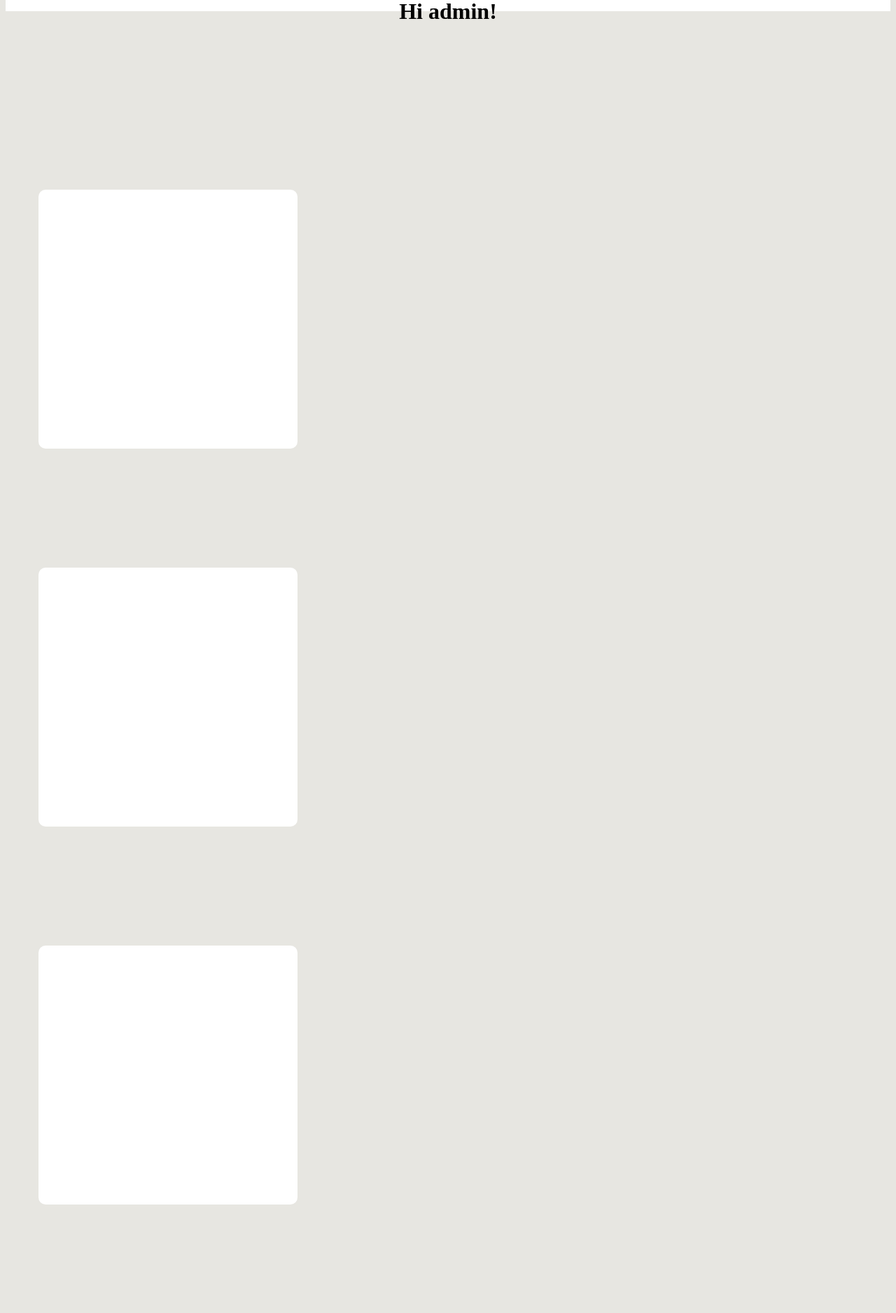
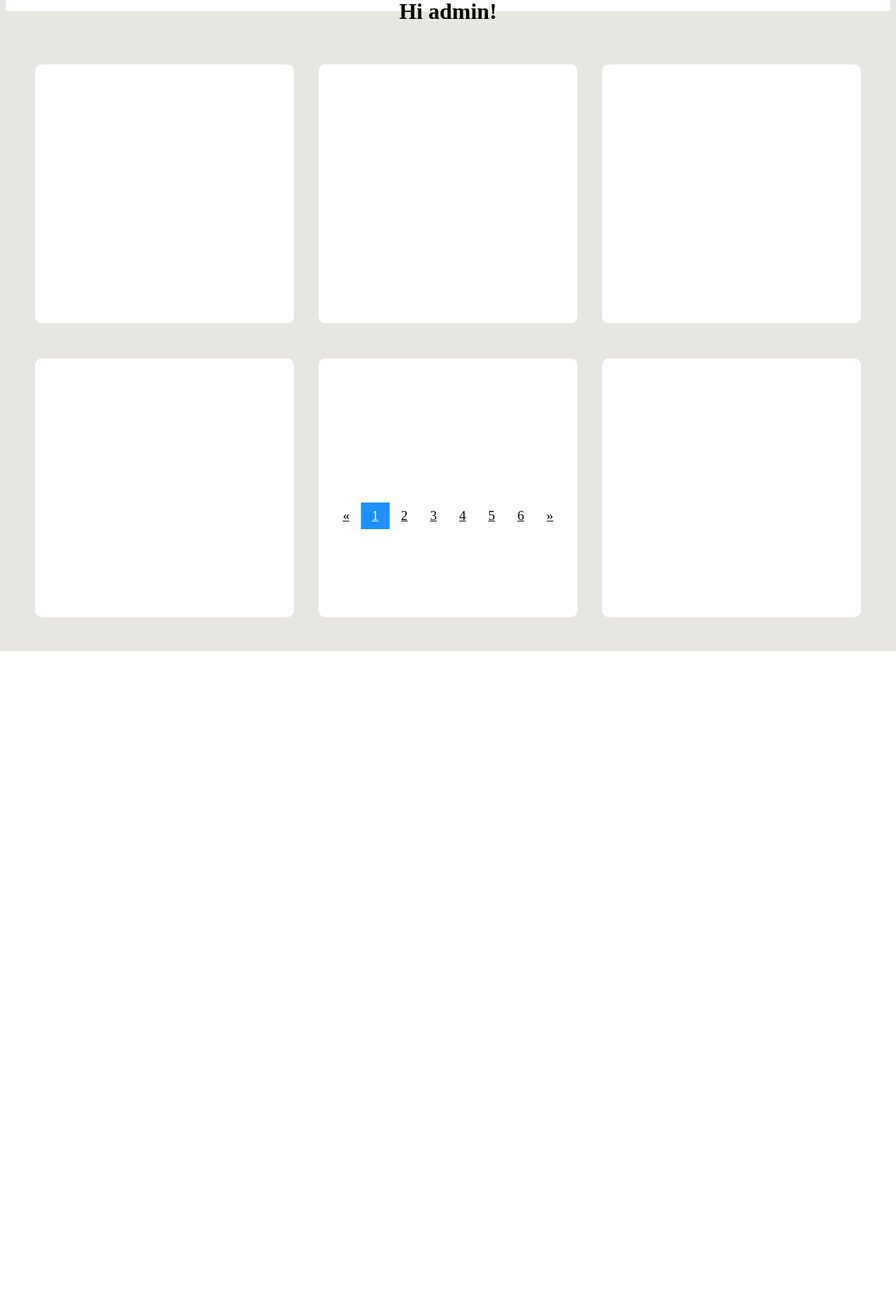
Before and after one commit to srinijag684/Library, a Django app: page /home/ in a window 1280 px wide. Shown: the part 63-1939 px from the top of the page at 70% size. After the commit the page ends 993 px from the top, so only its background shows below. Run offline with Django 4.2, Linux system fonts and the light colour scheme; a user stored in the database is signed in.

Commit message:
Update html

```diff
--- a/myapp/templates/home.html
+++ b/myapp/templates/home.html
@@ -48,11 +48,16 @@
                 transform: translate(-50%, -50%);
             }
 
+            .grid-container{
+                display: grid;
+                grid-template-columns: auto auto auto;
+                padding: 25px;
+            }
+
             .container {
                 position: flex ;
-                width: 1200px;
-                height: 300px;
-                margin: 240px auto;
+                margin: auto;
+                margin-top: 5%;
             }
 
             .container .box{
@@ -83,6 +88,31 @@
                 opacity: 1;
             }
 
+            .pagination{
+                position: absolute;
+                left: 50%;
+                top: 100%;
+                bottom: auto;
+                transform: translate(-50%, -50%);
+                font-size: larger;
+            }
+
+            .pagination a {
+                color: black;
+                float: left;
+                padding: 8px 16px;
+                transition: background-color .3s;
+            }
+
+            .pagination a.active {
+                background-color: dodgerblue;
+                color: white;
+            }
+
+            .pagination a:hover:not(.active) {
+                background-color: #ddd;
+            }
+
         </style>
 
         <nav>
@@ -108,6 +138,7 @@
             <h1>Hi {{ user.username }}! </h1>
         </div>
 
+        <div class="grid-container">
             <div class = "container">
                 <div class="box">
                     <div class="content">
@@ -142,6 +173,54 @@
                         massa, et accumsan nisi velit in enim.</p>
                     </div>
                 </div>
+            </div>
+
+            <div class = "container">
+                <div class="box">
+                    <div class="content">
+                        <h3>Book 4</h3>
+                        <p>Lorem ipsum dolor sit amet, consectetur adipiscing elit.
+                        Sed neque dolor, commodo quis tellus nec, consequat egestas magna.
+                        Donec vestibulum, arcu vitae fermentum efficitur, leo ipsum tristique
+                        massa, et accumsan nisi velit in enim.</p>
+                    </div>
+                </div>
+            </div>
+
+            <div class = "container">
+                <div class="box">
+                    <div class="content">
+                        <h3>Book 5</h3>
+                        <p>Lorem ipsum dolor sit amet, consectetur adipiscing elit.
+                        Sed neque dolor, commodo quis tellus nec, consequat egestas magna.
+                        Donec vestibulum, arcu vitae fermentum efficitur, leo ipsum tristique
+                        massa, et accumsan nisi velit in enim.</p>
+                    </div>
+                </div>
+            </div>
+
+            <div class = "container">
+                <div class="box">
+                    <div class="content">
+                        <h3>Book 6</h3>
+                        <p>Lorem ipsum dolor sit amet, consectetur adipiscing elit.
+                        Sed neque dolor, commodo quis tellus nec, consequat egestas magna.
+                        Donec vestibulum, arcu vitae fermentum efficitur, leo ipsum tristique
+                        massa, et accumsan nisi velit in enim.</p>
+                    </div>
+                </div>
+            </div>
+        </div>
+
+        <div class="pagination">
+            <a href="#">&laquo;</a>
+            <a class="active" href="#">1</a>
+            <a href="#">2</a>
+            <a href="#">3</a>
+            <a href="#">4</a>
+            <a href="#">5</a>
+            <a href="#">6</a>
+            <a href="#">&raquo;</a>
         </div>
 
     </body>
```
Also changed, not shown: myapp/templates/account.html (+8 -8 lines). Lines whose indentation alone changed are shown as unchanged.
